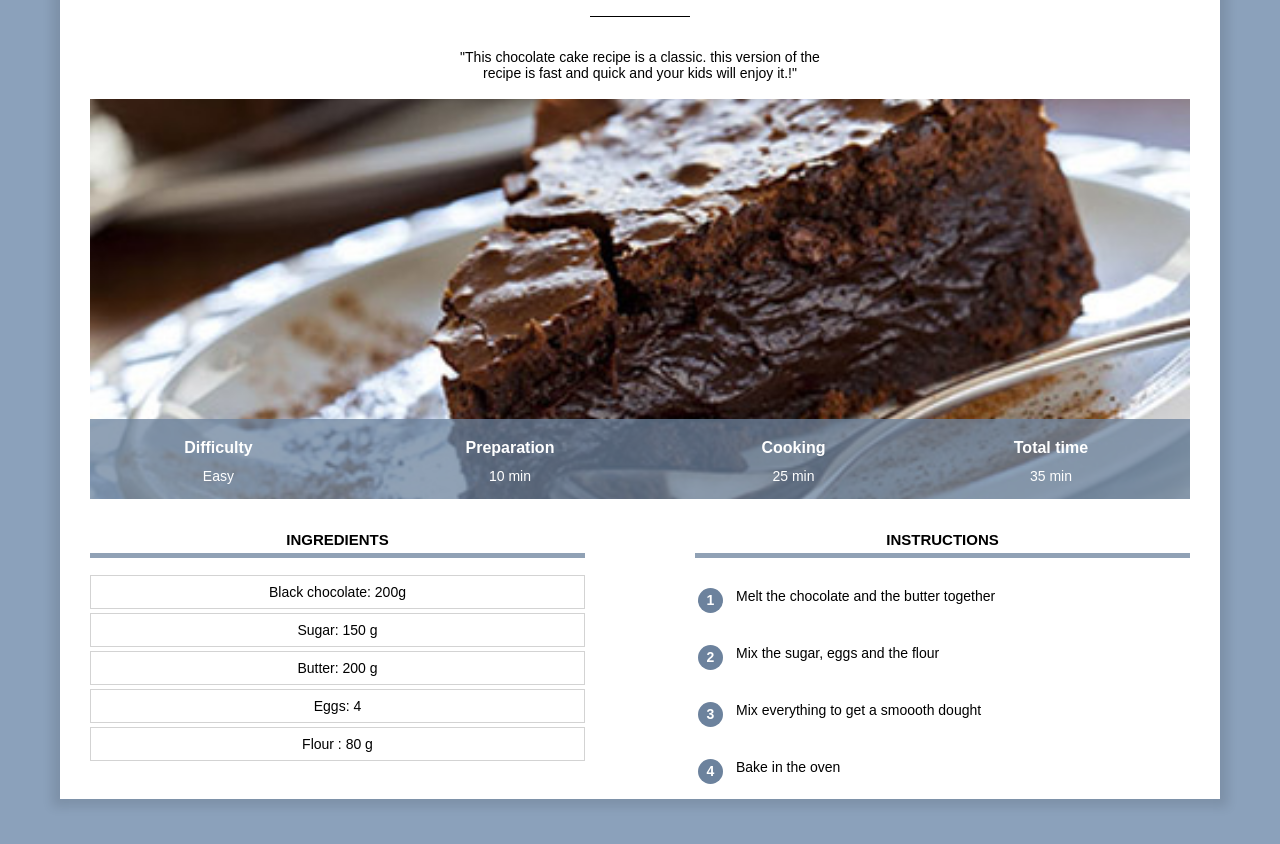
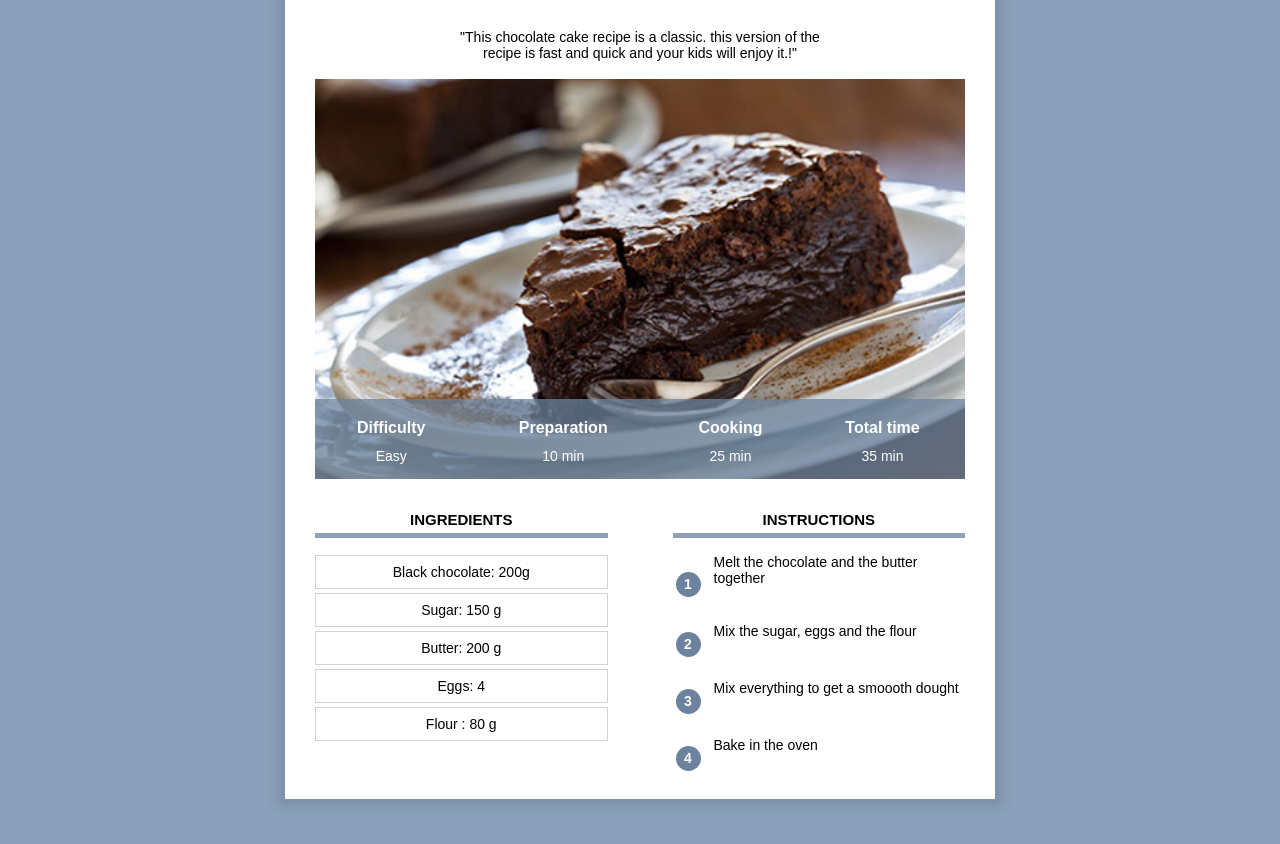
Before and after one commit to Codecmb/recipe_site, a plain HTML site: page index.html in a window 1280 px wide. Shown: the part 160-1004 px from the top of the page. Drawn offline with Linux system fonts and the light colour scheme.

Commit message:
Add files via upload

```diff
--- a/index.html
+++ b/index.html
@@ -3,8 +3,8 @@
     <head.
             <Title ></Title>
             <meta charset="UTF-8">
+            <meta name="viewport" content="width=device-width, initial-scale=1.0">
             <link rel="stylesheet" href="recipe.css">
-
     </head>
 
             <div class="content">
--- a/recipe.css
+++ b/recipe.css
@@ -10,13 +10,11 @@ body {
 
 div.content {
 background-color: white;
-margin: 60px  60px 80px 60px;
-padding: 0px 30px 30px 30px;
-min-width: 350px;
+margin: 40px 8px 80px 8px;
+padding: 0px 8px 45px 8px;
+/*min-width: 350px;*/
 box-shadow: 0px 0px 10px 8px rgba(0, 0, 0, 0.1);
 overflow: visible;
-
-
 }
 
 h1 {
@@ -70,18 +68,18 @@ table.info{
 position:absolute;
 bottom: 0;
 width: 100%; color: white; background-color:#6C829DC0;
-height: 80px
+height: 50px
 }
 /* all the td of the table here */
 table.info td {
 text-align: center;
 vertical-align: top;
-font-size: 14px;
+font-size: 12px;
 }
 table.info th{
 vertical-align: bottom;
 padding-bottom: 8px;
-font-size: 16px;
+font-size: 14px;
 }
 
 img.info{
@@ -92,7 +90,7 @@ img.info{
     background-color:lightgray
 }
 div.col{
-    width: 45%;
+    width:45%;
     margin-top: 20px;
 
 }
@@ -104,9 +102,9 @@ div.col h2{
     padding-bottom:5px;
 }
 div.col1 {
-
    display: inline-block;
    margin-right: 10%;
+   margin-bottom: 20px;
 }
 div.col2 {
     float: right;
@@ -129,16 +127,56 @@ table.instructions p.number{
     text-align: center;
     padding-top: 4px;
     box-sizing: border-box;
-    border-radius: 50%
-
+    border-radius: 50%;
 }
 table.instructions td.instructions_step {
     font-size: 14px;
     padding-left: 10px;
-    padding-bottom: 10px;
+    padding-bottom: 10%;
 }
 
 table.instructions td {
     vertical-align: center;
 
 }
+/*--DESKTOP STYLES*/
+@media only screen and (min-width: 768px) {
+    div.content {
+            margin: 60px  10% 8opx 10%;
+            padding: 0px 30px 30px  30px;
+            min-width: 350px;
+            max-width: 650px;
+
+
+    }
+    table.info {
+        height: 80px;
+}
+/*All the td of the table has an info class*/
+    table.info td {
+        font-size: 14px;
+    }
+    table.info th{
+            font-size: 16px;
+    }
+    div.col{
+            width: 45%;
+
+    }
+    div.col1 {
+        margin-right: 10%;
+    }
+    div.col2 {
+            float: right;
+
+    }
+}
+/*very large screen*/
+@media only screen and (min-width: 900px) {
+    div.content {
+     margin-left: auto;
+     margin-right: auto;
+     width: 650px;
+
+}
+}
```
